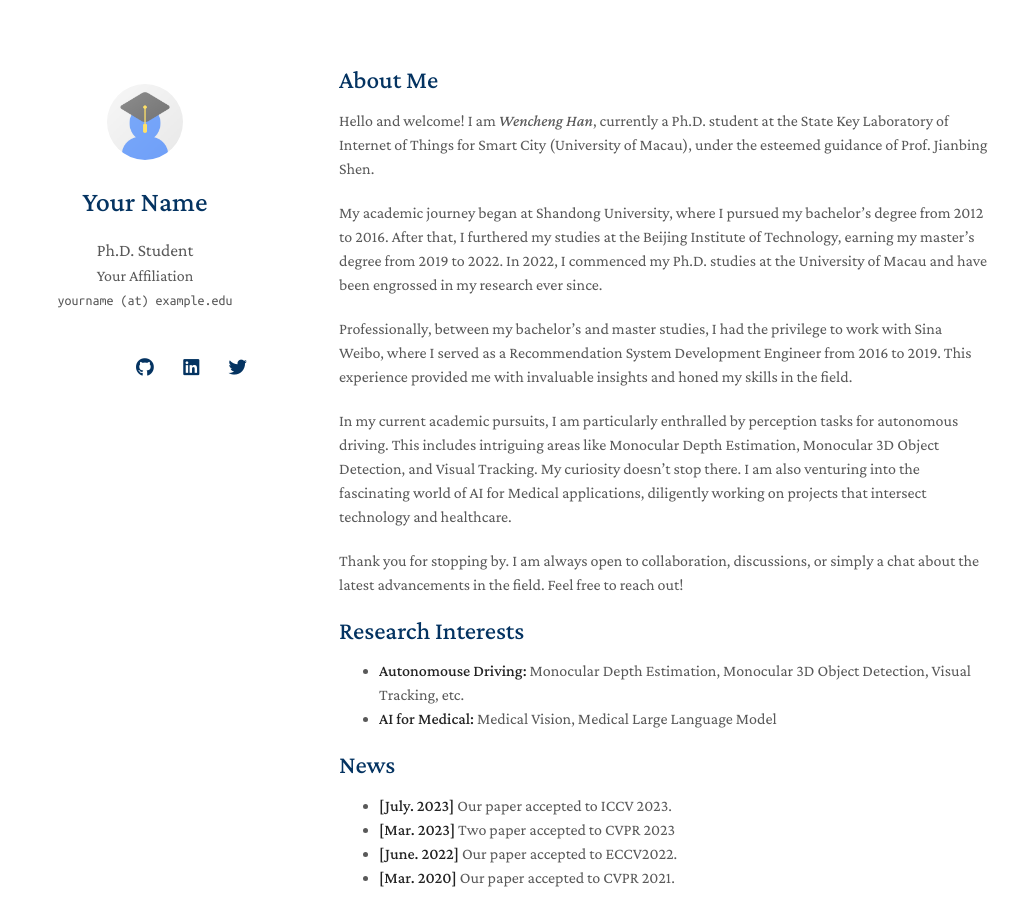
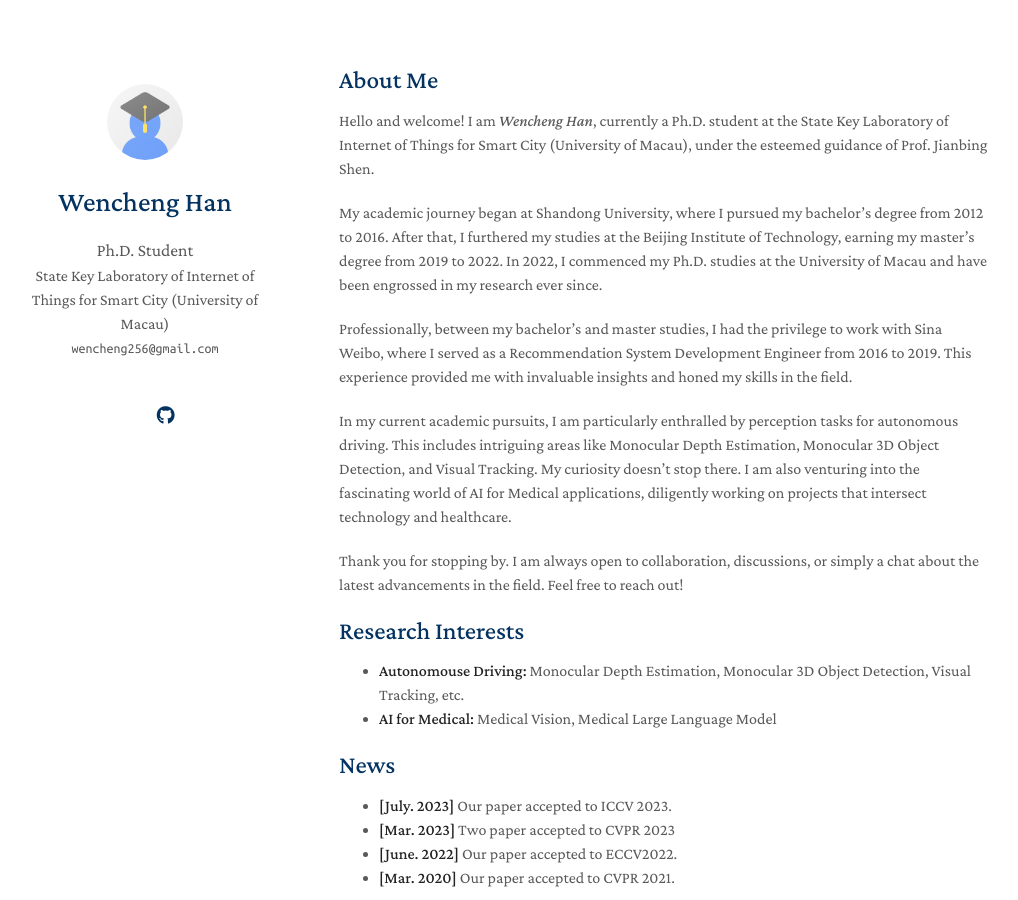
Before and after one commit to wencheng256/wencheng256.github.io, a Jekyll site: the page built from index.md, in a window 1280 px wide and 900 px high. Shown: the whole window, without its empty margins (131-1149 px from the left). Built offline with Jekyll 4.4.1, drawn with Linux system fonts in a browser that asks for light colours; nearby versions of some CDN libraries; a style sheet for code colours, icons or effects is not loaded; our own code applies the rules of GitHub Pages for plain Markdown files.

Commit message:
Update _config.yml

```diff
--- a/_config.yml
+++ b/_config.yml
@@ -1,22 +1,19 @@
 # Basic Information
-title: Your Name
+title: Wencheng Han
 position: Ph.D. Student
-affiliation: Your Affiliation
-email: yourname (at) example.edu
+affiliation: State Key Laboratory of Internet of Things for Smart City (University of Macau)
+email: wencheng256@gmail.com
 
 # Search Engine Optimization (SEO)
 # The following information is used to improve the website traffic from search engines, e.g., Google.
-keywords: minimal light
-description: The Minimal Light is a simple and elegant jekyll theme for academic personal homepage.
-canonical: https://minimal-light-theme.yliu.me/
+keywords: Wencheng Han
+description: Researcher on computer vision
+canonical: https://wencheng256@github.io
 
 # Links
 # If you don't need one of them, you may delete the corresponding line.
-google_scholar: https://scholar.google.com/
-cv_link: assets/files/curriculum_vitae.pdf
-github_link: https://github.com/
-linkedin: https://www.linkedin.com/
-twitter: https://twitter.com/
+google_scholar: https://scholar.google.com/citations?user=hGZueIUAAAAJ&hl=zh-CN
+github_link: https://github.com/wencheng256
 
 # Images (e.g., your profile picture and your website's favicon)
 # "favicon" and "favicon_dark" are used for the light and dark modes, respectively.
```
